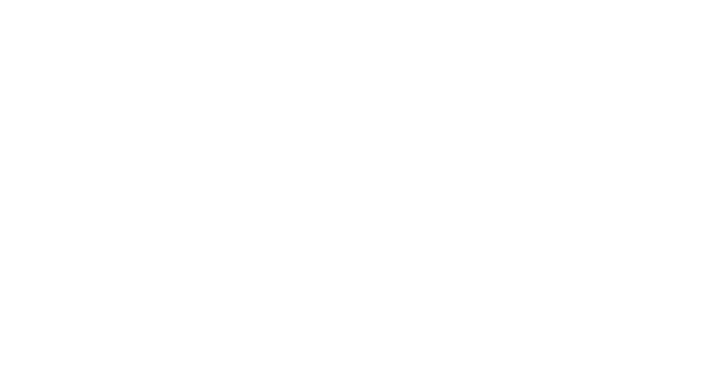
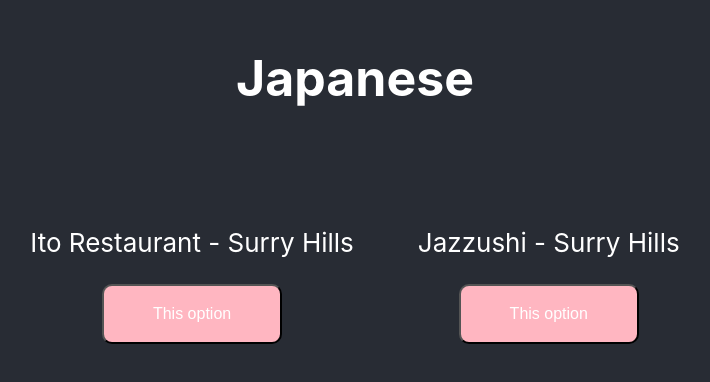
Before and after one commit to Tamsos6/birthday-app, a React (Create React App) app in the folder birthday-app/: page /japanese in a window 1280 px wide. Before the commit this address had no page. Shown: the part 206-588 px from the top of the page, without its empty margins (285-995 px from the left). Built offline with nearby package versions, Linux system fonts and the light colour scheme.

Commit message:
able to pass date around

```diff
--- a/birthday-app/src/App.css
+++ b/birthday-app/src/App.css
@@ -13,7 +13,25 @@
   color: white;
 }
 
+.App-header h1 {
+  text-align: center;
+  font-size: 50px;
+  padding-bottom: 30px;
+}
+
+.App-header h2 {
+  text-align: center;
+  font-size: 25px;
+  /* padding-bottom: 30px; */
+}
+
+.rest-container {
+  padding: 15px 32px;
+  text-align: center;
+}
+
 .button-container {
+  display: flex;
   padding: 15px 32px;
 }
 
--- a/birthday-app/src/App.tsx
+++ b/birthday-app/src/App.tsx
@@ -4,14 +4,18 @@
 import Date from './date';
 import Cuisine from './cuisine'
 import Roulette from './roulette'
+import Japanese from './Japanese'
+import Final from './final'
 
 const App: React.FC = () => (
 	<BrowserRouter>
 		<Routes>
 			<Route path="/" element={<Home />} />
-      <Route path="/date" element={<Date />} />
-      <Route path="/cuisine" element={<Cuisine />} />
-      <Route path="/roulette" element={<Roulette />} />
+			<Route path="/date" element={<Date />} />
+			<Route path="/cuisine" element={<Cuisine />} />
+			<Route path="/roulette" element={<Roulette />} />
+	  	<Route path="/japanese"element={<Japanese />} />
+			<Route path="/final"element={<Final />} />
 		</Routes>
 	</BrowserRouter>
 );
--- a/birthday-app/src/Japanese.tsx
+++ b/birthday-app/src/Japanese.tsx
@@ -1,18 +1,53 @@
-import React from 'react';
+import React, { useState } from 'react';
 import './App.css';
-import { useNavigate } from 'react-router-dom';
+import { useNavigate, useLocation } from 'react-router-dom';
 
 
 const Japanese: React.FC = () => {
   const navigate = useNavigate();
+  const [restaurant, setRestaurant] = useState<string | null>(null);
+
+  const location = useLocation();
+  const date = location.state;
+
+  const handleRestaurant = (selectedRestaurant: string) => {
+    setRestaurant(selectedRestaurant);
+    const combinedState = { selectedRestaurant, date}
+    navigate('/final', { state: combinedState });
+    // console.log(combinedState);
+  };
 
   return (
     <div>
         <header className="App-header">
             <h1>Japanese</h1>
+          <div className="button-container">
+            <div className="rest-container">
+              <p>Ito Restaurant - Surry Hills</p>
+              <button className="button" onClick={ () => handleRestaurant("Ito Restaurant")} >
+                This option
+              </button>
+            </div>
+            <div className="rest-container">
+              <p>Jazzushi - Surry Hills</p>
+              <button className="button" onClick={ () => handleRestaurant("Jazzushi")} >
+                This option
+              </button>
+            </div>
+          </div>
         </header>
     </div>
   );
 };
 
 export default Japanese;
+
+
+
+
+
+
+// 1. <Jap> - ito , jazzushi
+// 2. <Australian> - nomad, gidley
+// 2. <Korean>
+// 4. White - leo (Italian), warike, franca, rockpool bar and grill
--- a/birthday-app/src/cuisine.tsx
+++ b/birthday-app/src/cuisine.tsx
@@ -1,27 +1,32 @@
 import React from 'react';
 import './App.css';
+import japan from './japan-pic.png';
 import { useNavigate, useLocation } from 'react-router-dom';
 
 const Cuisine: React.FC = () => {
   const navigate = useNavigate();
   const location = useLocation();
-  const data = location.state;
-
-  console.log(data);
+  const date = location.state;
 
   return (
     <div>
         <header className="App-header">
             <h1>Pick cuisine</h1>
+            <div className="button-container">
+              <div className="rest-container">
+                <img src={japan} alt="Japan" />
+                <h2>Japanese</h2>
+              </div>
+              <div className="rest-container">
+                <h2>Other</h2>
+              </div>
+            </div>
             <button
                 className='button'
-                onClick={ () => navigate("/roulette")}
+                onClick={ () => navigate("/roulette", { state: date})}
                 >
-                  Pick for me!
+                  Roll the dice!
             </button>
-            <p>
-              {data.toString()}
-            </p>
         </header>
     </div>
   );
--- a/birthday-app/src/date.tsx
+++ b/birthday-app/src/date.tsx
@@ -18,7 +18,7 @@
   return (
     <div>
         <header className="App-header">
-            <h1>Hello, World!</h1>
+            <h1 >Thank you for consenting ... now, when are you free?</h1>
             <Calendar onClickDay={handleDate} value={selectedDate}/>
         </header>
     </div>
--- /dev/null
+++ b/birthday-app/src/final.tsx
@@ -0,0 +1,44 @@
+import React, { useEffect } from 'react';
+import './App.css';
+import { useNavigate, useLocation } from 'react-router-dom';
+
+
+const Final: React.FC = () => {
+  const location = useLocation();
+  const combinedState = location.state;
+
+  useEffect(() => {
+    if (combinedState) {
+      const { selectedRestaurant, date } = combinedState;
+      console.log("here it is")
+      console.log(selectedRestaurant, date);
+    }
+  }, [combinedState]);
+
+
+	return (
+    <div>
+        <header className="App-header">
+            <h1>Confirmed</h1>
+            <p>
+              {combinedState.selectedRestaurant}
+            </p>
+            <p>
+              {combinedState.date.toString().split(" ").slice(0,3).join(" ")}
+            </p>
+        </header>
+    </div>
+  );
+};
+
+export default Final;
+
+
+
+
+
+
+// 1. <Jap> - ito , jazzushi
+// 2. <Australian> - nomad, gidley
+// 2. <Korean>
+// 4. White - leo (Italian), warike, franca, rockpool bar and grill
--- a/birthday-app/src/home.tsx
+++ b/birthday-app/src/home.tsx
@@ -5,7 +5,6 @@
 
 const Home: React.FC = () => {
   const [buttonPosition, setButtonPosition] = useState({ top: 0, left: 0 });
-  // const [initialPosition, setInitialPosition] = useState({ top: 0, left: 0 });
 
   const handleHover = () => {
     const x = Math.random() * 300;
@@ -18,9 +17,9 @@
   return (
     <div className="App">
       <header className="App-header">
-        <p>
+        <h1>
           hello world
-        </p>
+        </h1>
         <div className ="button-container">
           <button className="button"
           onClick={ () => navigate("/date")}
--- a/birthday-app/src/roulette.tsx
+++ b/birthday-app/src/roulette.tsx
@@ -1,9 +1,15 @@
 import React, { useState } from 'react';
 import './App.css';
 import { Wheel } from 'react-custom-roulette'
+import { useNavigate, useLocation } from 'react-router-dom';
+
 
 
 const Roulette: React.FC = () => {
+  const navigate = useNavigate();
+  const location = useLocation();
+  const date = location.state;
+
   const data = [
     { option: 'Japanese' },
     { option: 'Vietnamese' },
@@ -43,11 +49,20 @@
                     Spin Me!
                 </button>
                 {rouletteSpun && (
-                <button className="button">
+                <button
+                  className="button"
+                  onClick={ () => navigate("/japanese", { state: date}) }
+                  >
                   Let's go!
                 </button>
                 )}
               </div>
+              { rouletteSpun && (
+                <p >
+                  Splendid choice - I love Japanese as well!
+                </p>
+                )
+              }
         </header>
     </div>
   );
```
Also changed, not shown: birthday-app/src/japan-pic.png (added).
